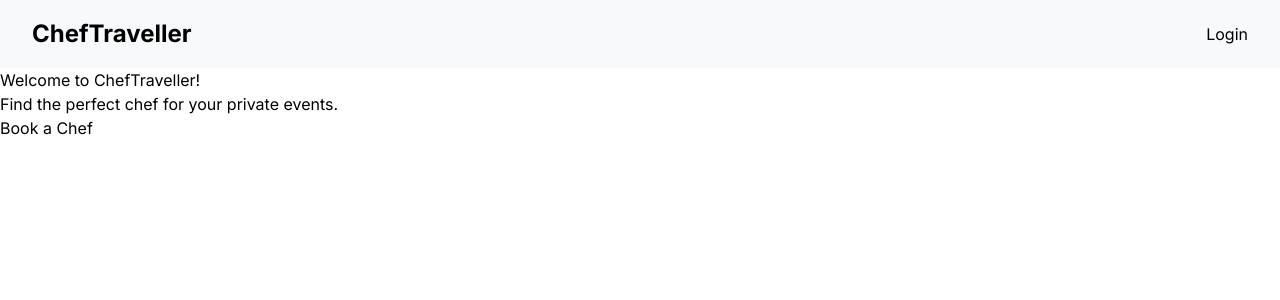
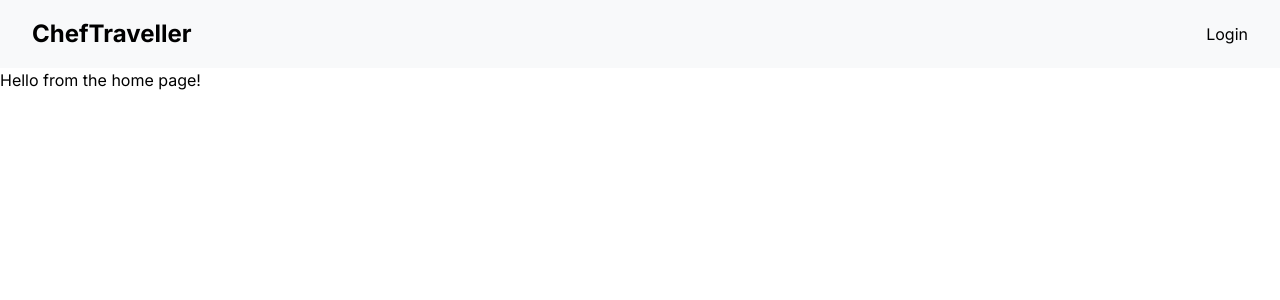
Before and after one commit to Davide9292/ChefTraveller, a Next.js app in the folder client/: page / in a window 1280 px wide. Shown: the top 300 px of the page. Built offline with nearby package versions, Linux system fonts and the light colour scheme.

Commit message:
test page.js home

```diff
--- a/client/app/page.js
+++ b/client/app/page.js
@@ -1,14 +1,7 @@
-// client/app/page.js
-import Link from 'next/link';
-
 export default function Home() {
   return (
-    <main>
-      <h1>Welcome to ChefTraveller!</h1>
-      <p>Find the perfect chef for your private events.</p>
-      <Link href="/book-a-chef" className="cta-button">
-        Book a Chef
-      </Link>
-    </main>
+    <div>
+      <h1>Hello from the home page!</h1>
+    </div>
   );
 }
```
